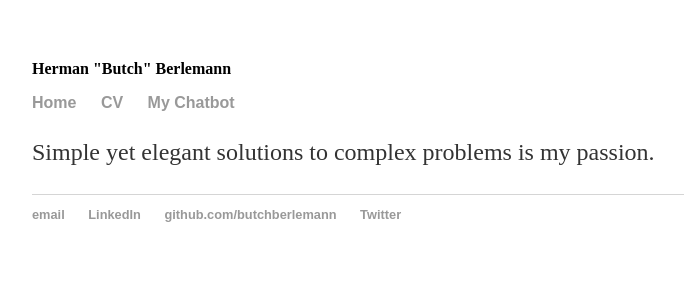
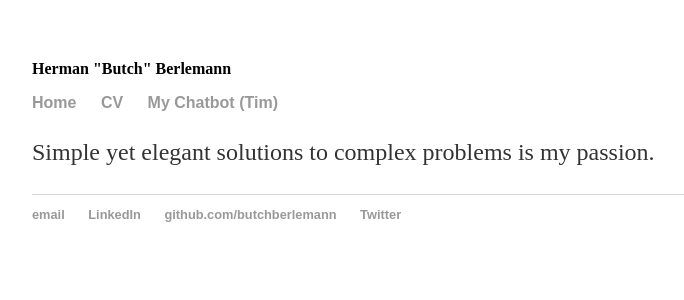
Before and after one commit to butchberlemann/butchberlemann.github.io, a Jekyll site: the page built from index.html, in a window 1280 px wide. Shown: the top 300 px of the page, without its empty margins (160-844 px from the left). Built offline with Jekyll 4.4.1, drawn with Linux system fonts in a browser that asks for light colours.

Commit message:
Update default.html

```diff
--- a/_layouts/default.html
+++ b/_layouts/default.html
@@ -13,7 +13,7 @@
 	    		<ul>
 	        		<li><a href="/">Home</a></li>
 	        		<li><a href="/cv/cv.html">CV</a></li>
-				<li><a href="https://myapp-funny-ostrich.mybluemix.net/">My Chatbot</a></li>
+				<li><a href="https://myapp-funny-ostrich.mybluemix.net/">My Chatbot (Tim)</a></li>
 	    		</ul>
 			</nav>
 			<div class="container">
```
